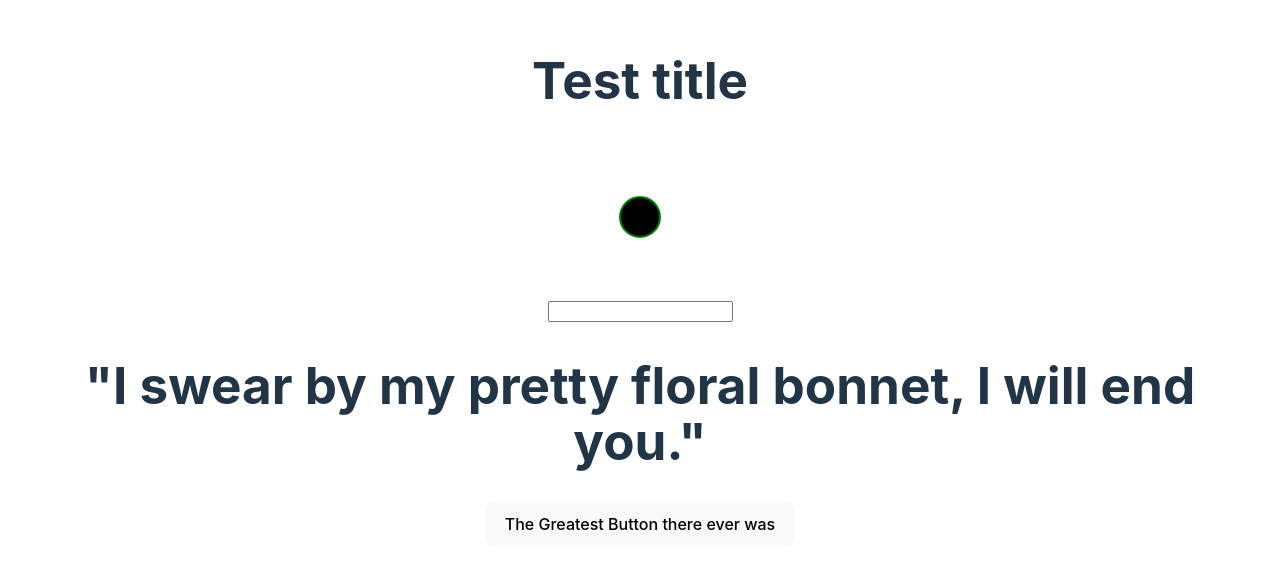
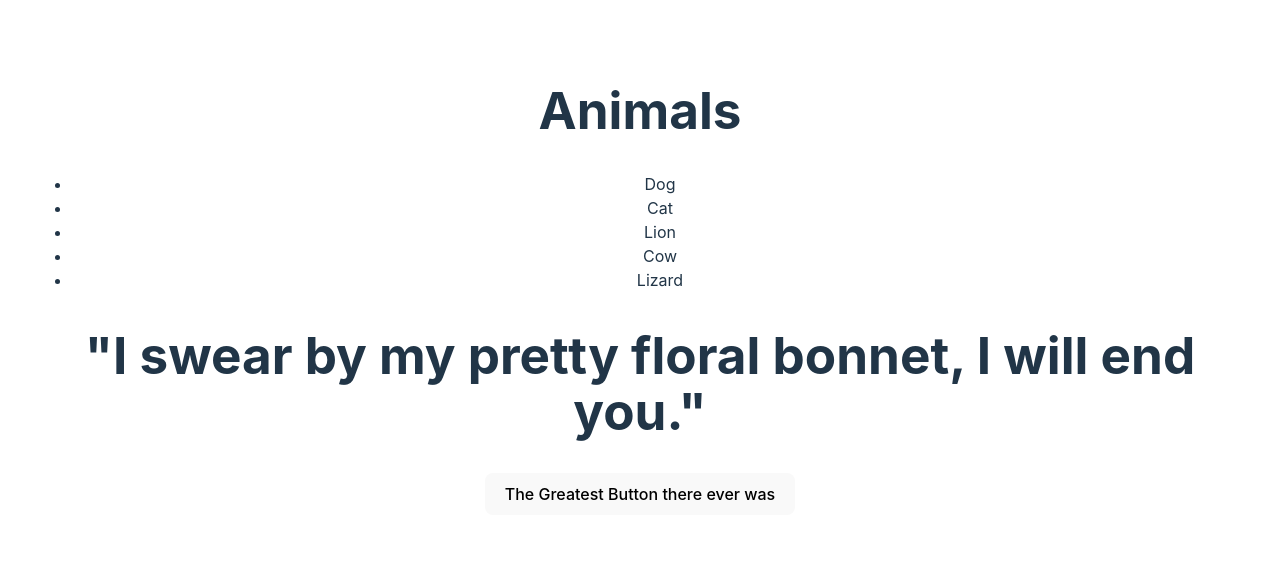
Before and after one commit to AlvinAbiliuse/miscReact, a React (Vite) app in the folder my-first-react/: page / in a window 1280 px wide. Shown: the part 119-688 px from the top of the page. Built offline with nearby package versions, Linux system fonts and the light colour scheme.

Commit message:
App.jsx added list

```diff
--- a/my-first-react/src/App.jsx
+++ b/my-first-react/src/App.jsx
@@ -7,18 +7,17 @@ function greeting() {
 	);
 }
 
+let animals = ["Dog", "Cat", "Lion", "Cow", "Lizard"];
+
+let animalList = animals.map((animal) => <li key={animal}>{animal}</li>);
+
 function App() {
 	const [count, setCount] = useState(0);
 
 	return (
 		<>
-			<h1>Test title</h1>
-			<svg>
-				<circle cx="150" cy="75" r="20" stroke="green" strokeWidth="2" />
-			</svg>
-			<form>
-				<input type="text" />
-			</form>
+			<h1>Animals</h1>
+			<ul>{animalList}</ul>
 			{greeting()}
 		</>
 	);
```
